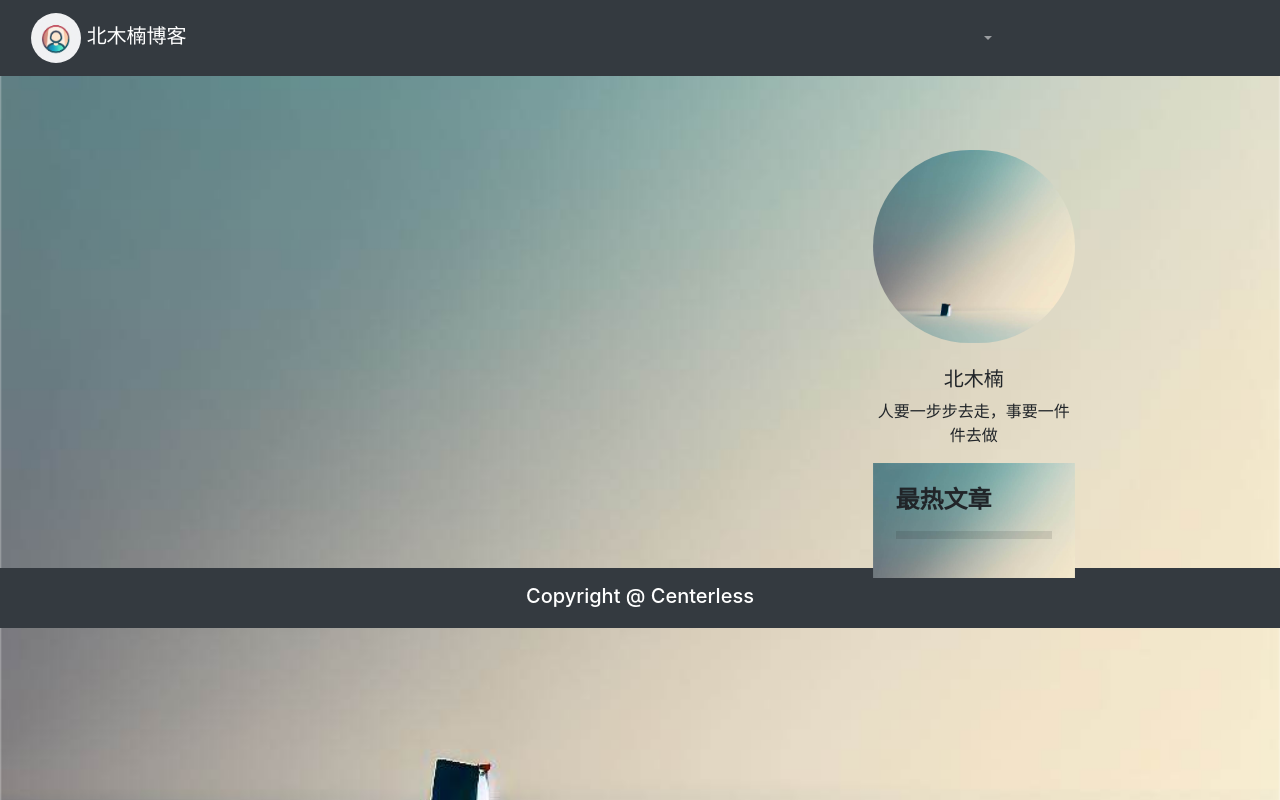
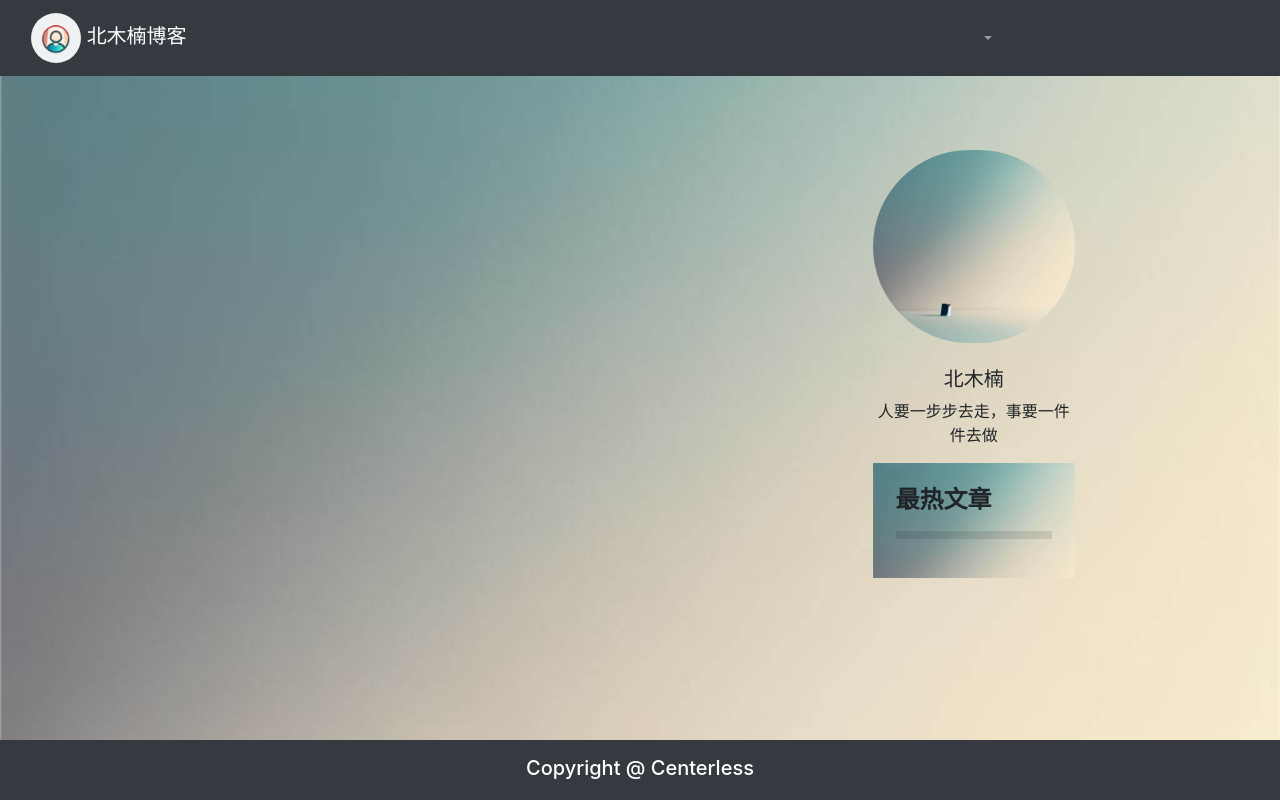
Before and after one commit to Centerleess/Centerlessblog, a Django app: template Centerlessblog/templates/index.html in a window 1280 px wide. Run offline with Django 3.2, Linux system fonts and the light colour scheme; the template is opened without the code that fills it, so the values that code supplies are empty; some libraries are stand-ins or nearby versions.

Commit message:
优化首页底部展示

```diff
--- a/Centerlessblog/templates/index.html
+++ b/Centerlessblog/templates/index.html
@@ -27,6 +27,23 @@
             background-image: url('/static/img/tuijian.png');
             background-size: cover;
             background-position: center center;
+        }
+
+        /* 添加自定义样式 */
+        html, body {
+            height: 100%;
+            margin: 0;
+            padding: 0;
+        }
+
+        #app {
+            display: flex;
+            flex-direction: column;
+            min-height: 100vh;
+        }
+
+        .container-wrapper {
+            flex-grow: 1;
         }
     </style>
 </head>
@@ -86,6 +103,7 @@
         </div>
     </nav>
     <!-- content -->
+  <div class="container-wrapper">
     <div class="container">
         <div class="row">
             <!-- 左侧内容 -->
@@ -174,7 +192,7 @@
             </div>
         </div>
     </div>
-
+  </div>
       <!-- Footer -->
       <footer class="py-3 bg-dark" id="footer">
           <div class="container">
```
Lines whose indentation alone changed are shown as unchanged.
